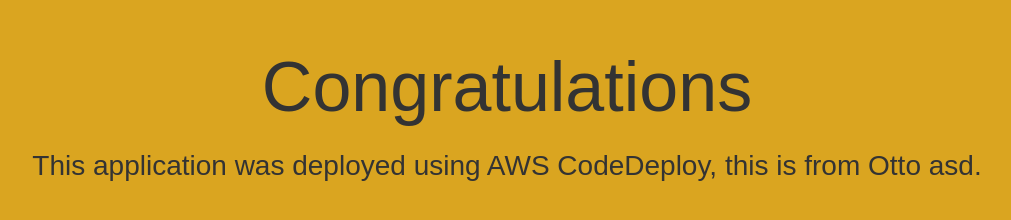
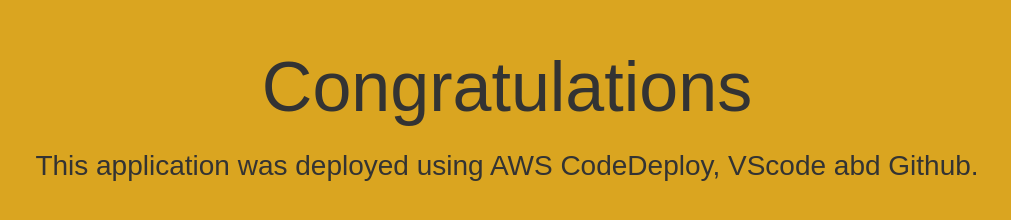
Before and after one commit to Binyambc/AWSSampleApp, a plain HTML site: page index.html in a window 1280 px wide. Shown: the whole page, without its empty margins (133-1144 px from the left). Drawn offline with Linux system fonts and the light colour scheme.

Commit message:
Update index.html

```diff
--- a/index.html
+++ b/index.html
@@ -28,8 +28,7 @@
     <div align="center">
       <h1>Congratulations</h1>
       <h2>
-        This application was deployed using AWS CodeDeploy, this is from Otto
-        asd.
+        This application was deployed using AWS CodeDeploy, VScode abd Github.
       </h2>
     </div>
   </body>
```
Also changed, not shown: 1 other file.
